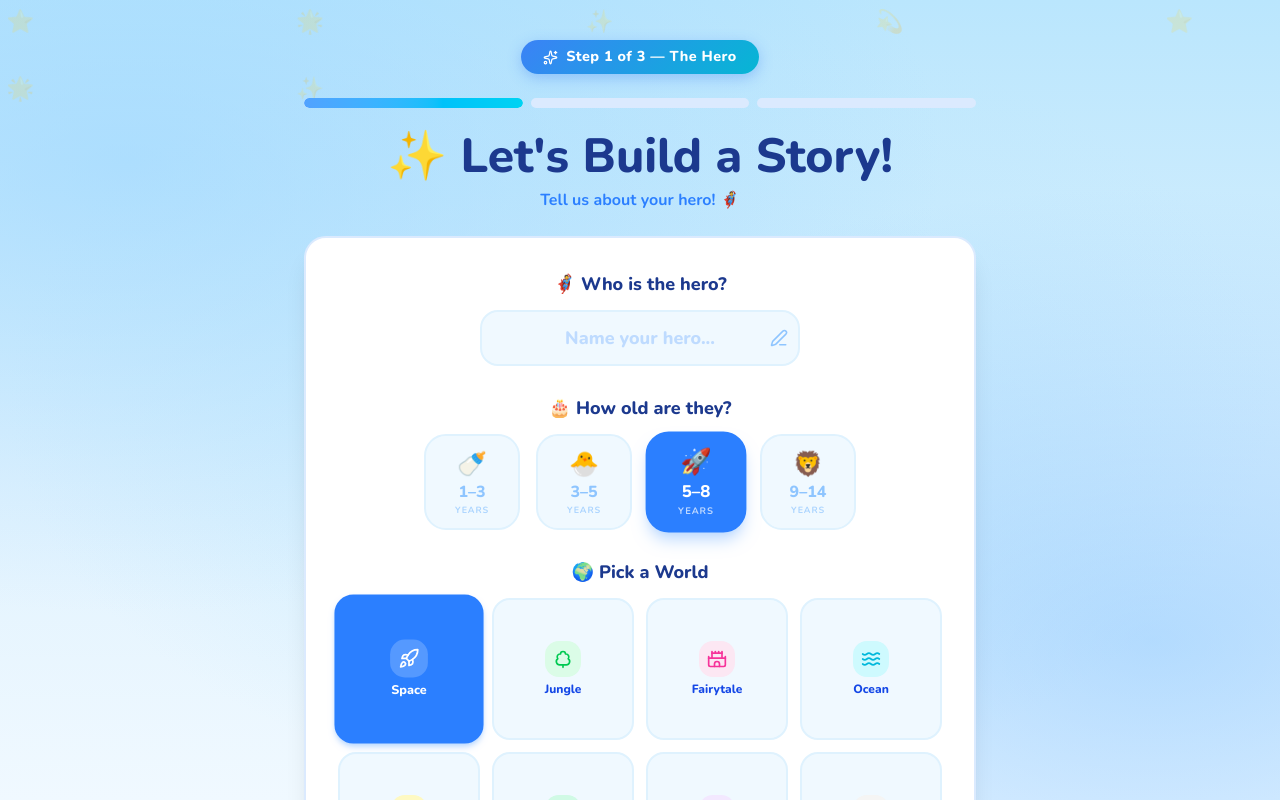
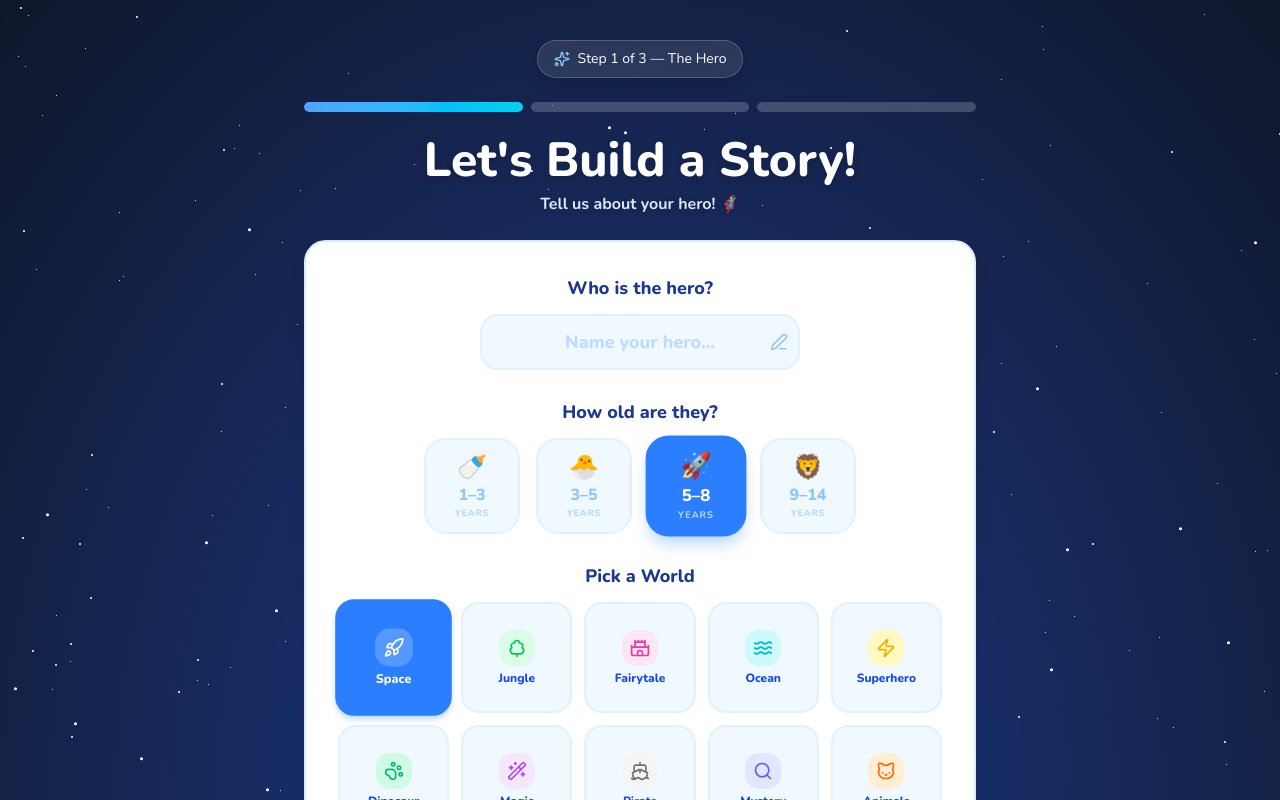
Before and after one commit to AnmolBahuguna/storytelling-ui, a React (Vite) app: page /create-story in a window 1280 px wide. Shown: the top 800 px of the page. Built offline with nearby package versions, Linux system fonts and the light colour scheme; no server answers.

Commit message:
added try now button to the landing page

```diff
--- a/src/components/landing/heroSection.jsx
+++ b/src/components/landing/heroSection.jsx
@@ -1,11 +1,12 @@
 import React from "react";
 import { motion } from "framer-motion";
-import { LANDING_THEME } from "../../constants/theme-landing";
+import { Link } from "react-router-dom";
+import { LANDING_THEME } from "../../constants/theme-landing.js";
 
 const HeroSection = () => {
   return (
     <section
-      className={`${LANDING_THEME.colors.background.transparent} pt-32 pb-20 md:pt-40 md:pb-28 overflow-hidden text-center relative ${LANDING_THEME.typography.family.main}`}
+      className={`${LANDING_THEME.colors.background.transparent} pt-32 pb-10 md:pt-40 md:pb-14 overflow-hidden text-center relative ${LANDING_THEME.typography.family.main}`}
     >
       <div className="max-w-4xl mx-auto px-6 relative z-10 flex flex-col items-center">
         {/* Top Badge from Theme */}
@@ -43,6 +44,20 @@ const HeroSection = () => {
           Create magical, personalized stories for your children in seconds
           using the power of AI. Designed to spark wonder and safe learning.
         </motion.p>
+
+        {/* Try Now Call-to-Action */}
+        <motion.div
+          initial={{ opacity: 0, y: 20 }}
+          animate={{ opacity: 1, y: 0 }}
+          transition={{ duration: 0.6, delay: 0.3 }}
+        >
+          <Link
+            to="/create-story"
+            className={`inline-block px-10 py-4 rounded-full text-lg shadow-lg hover:shadow-xl hover:-translate-y-1 transition-all duration-300 ${LANDING_THEME.typography.weight.bold} ${LANDING_THEME.components.button.primary}`}
+          >
+            Try Now
+          </Link>
+        </motion.div>
       </div>
     </section>
   );
--- a/src/components/landing/pricing.jsx
+++ b/src/components/landing/pricing.jsx
@@ -38,6 +38,7 @@ export function PricingSection() {
 
   return (
     <section
+      id="pricing"
       className={`py-24 ${LANDING_THEME.colors.background.transparent} relative z-10`}
     >
       <div className="max-w-7xl mx-auto px-4 sm:px-6 lg:px-8">
--- a/src/components/landing/whyChooseUs.jsx
+++ b/src/components/landing/whyChooseUs.jsx
@@ -32,6 +32,7 @@ export function WhyChooseUs() {
 
   return (
     <section
+      id="features"
       className={`py-20 ${LANDING_THEME.colors.background.transparent} relative z-10`}
     >
       <div className="max-w-7xl mx-auto px-4 sm:px-6 lg:px-8">
--- a/src/components/story/CreateStorySection.jsx
+++ b/src/components/story/CreateStorySection.jsx
@@ -17,7 +17,7 @@ import {
   Hourglass,
   Snowflake,
   Ghost,
-  Car
+  Car,
 } from "lucide-react";
 import { COLORS, FONTS } from "../../constants/theme";
 
@@ -32,22 +32,126 @@ const CreateStorySection = ({ formData, updateFormData }) => {
 
   // Expanded to 16 total themes
   const themes = [
-    { id: "space", label: "Space", icon: <Rocket size={20} />, emoji: "🚀", bg: "bg-blue-100", accent: "text-blue-500" },
-    { id: "forest", label: "Jungle", icon: <TreeDeciduous size={20} />, emoji: "🌿", bg: "bg-green-100", accent: "text-green-500" },
-    { id: "castle", label: "Fairytale", icon: <Castle size={20} />, emoji: "🏰", bg: "bg-pink-100", accent: "text-pink-500" },
-    { id: "ocean", label: "Ocean", icon: <Waves size={20} />, emoji: "🌊", bg: "bg-cyan-100", accent: "text-cyan-500" },
-    { id: "superhero", label: "Superhero", icon: <Zap size={20} />, emoji: "⚡", bg: "bg-yellow-100", accent: "text-yellow-500" },
-    { id: "dinosaur", label: "Dinosaur", icon: <PawPrint size={20} />, emoji: "🦖", bg: "bg-emerald-100", accent: "text-emerald-500" },
-    { id: "magic", label: "Magic", icon: <Wand2 size={20} />, emoji: "✨", bg: "bg-purple-100", accent: "text-purple-500" },
-    { id: "pirate", label: "Pirate", icon: <Ship size={20} />, emoji: "🏴‍☠️", bg: "bg-stone-100", accent: "text-stone-500" },
-    { id: "mystery", label: "Mystery", icon: <Search size={20} />, emoji: "🕵️", bg: "bg-indigo-100", accent: "text-indigo-500" },
-    { id: "animal", label: "Animals", icon: <Cat size={20} />, emoji: "🐾", bg: "bg-orange-100", accent: "text-orange-500" },
-    { id: "robot", label: "Robots", icon: <Bot size={20} />, emoji: "🤖", bg: "bg-slate-100", accent: "text-slate-500" },
-    { id: "sports", label: "Sports", icon: <Trophy size={20} />, emoji: "🏆", bg: "bg-red-100", accent: "text-red-500" },
-    { id: "history", label: "History", icon: <Hourglass size={20} />, emoji: "⏳", bg: "bg-amber-100", accent: "text-amber-700" },
-    { id: "winter", label: "Winter", icon: <Snowflake size={20} />, emoji: "❄️", bg: "bg-sky-100", accent: "text-sky-500" },
-    { id: "spooky", label: "Spooky", icon: <Ghost size={20} />, emoji: "👻", bg: "bg-fuchsia-100", accent: "text-fuchsia-500" },
-    { id: "racing", label: "Racing", icon: <Car size={20} />, emoji: "🏎️", bg: "bg-rose-100", accent: "text-rose-500" },
+    {
+      id: "space",
+      label: "Space",
+      icon: <Rocket size={20} />,
+      emoji: "🚀",
+      bg: "bg-blue-100",
+      accent: "text-blue-500",
+    },
+    {
+      id: "forest",
+      label: "Jungle",
+      icon: <TreeDeciduous size={20} />,
+      emoji: "🌿",
+      bg: "bg-green-100",
+      accent: "text-green-500",
+    },
+    {
+      id: "castle",
+      label: "Fairytale",
+      icon: <Castle size={20} />,
+      emoji: "🏰",
+      bg: "bg-pink-100",
+      accent: "text-pink-500",
+    },
+    {
+      id: "ocean",
+      label: "Ocean",
+      icon: <Waves size={20} />,
+      emoji: "🌊",
+      bg: "bg-cyan-100",
+      accent: "text-cyan-500",
+    },
+    {
+      id: "superhero",
+      label: "Superhero",
+      icon: <Zap size={20} />,
+      emoji: "⚡",
+      bg: "bg-yellow-100",
+      accent: "text-yellow-500",
+    },
+    {
+      id: "dinosaur",
+      label: "Dinosaur",
+      icon: <PawPrint size={20} />,
+      emoji: "🦖",
+      bg: "bg-emerald-100",
+      accent: "text-emerald-500",
+    },
+    {
+      id: "magic",
+      label: "Magic",
+      icon: <Wand2 size={20} />,
+      emoji: "✨",
+      bg: "bg-purple-100",
+      accent: "text-purple-500",
+    },
+    {
+      id: "pirate",
+      label: "Pirate",
+      icon: <Ship size={20} />,
+      emoji: "🏴‍☠️",
+      bg: "bg-stone-100",
+      accent: "text-stone-500",
+    },
+    {
+      id: "mystery",
+      label: "Mystery",
+      icon: <Search size={20} />,
+      emoji: "🕵️",
+      bg: "bg-indigo-100",
+      accent: "text-indigo-500",
+    },
+    {
+      id: "animal",
+      label: "Animals",
+      icon: <Cat size={20} />,
+      emoji: "🐾",
+      bg: "bg-orange-100",
+      accent: "text-orange-500",
+    },
+    {
+      id: "robot",
+      label: "Robots",
+      icon: <Bot size={20} />,
+      emoji: "🤖",
+      bg: "bg-slate-100",
+      accent: "text-slate-500",
+    },
+    {
+      id: "sports",
+      label: "Sports",
+      icon: <Trophy size={20} />,
+      emoji: "🏆",
+      bg: "bg-red-100",
+      accent: "text-red-500",
+    },
+    {
+      id: "history",
+      label: "History",
+      icon: <Hourglass size={20} />,
+      emoji: "⏳",
+      bg: "bg-amber-100",
+      accent: "text-amber-700",
+    },
+    {
+      id: "winter",
+      label: "Winter",
+      icon: <Snowflake size={20} />,
+      emoji: "❄️",
+      bg: "bg-sky-100",
+      accent: "text-sky-500",
+    },
+    {
+      id: "spooky",
+      label: "Spooky",
+      icon: <Ghost size={20} />,
+      emoji: "👻",
+      bg: "bg-fuchsia-100",
+      accent: "text-fuchsia-500",
+    },
   ];
 
   return (
@@ -60,8 +164,10 @@ const CreateStorySection = ({ formData, updateFormData }) => {
     >
       {/* Hero Name */}
       <div className="text-center">
-        <label className={`block text-lg ${FONTS.heading} ${COLORS.text.main} mb-3`}>
-          🦸 Who is the hero?
+        <label
+          className={`block text-lg ${FONTS.heading} ${COLORS.text.main} mb-3`}
+        >
+          Who is the hero?
         </label>
         <div className="relative max-w-xs mx-auto">
           <input
@@ -71,14 +177,19 @@ const CreateStorySection = ({ formData, updateFormData }) => {
             className="w-full bg-sky-50 hover:bg-sky-100 focus:bg-white text-center text-lg font-extrabold py-3 px-4 rounded-2xl outline-none border-2 border-sky-100 focus:border-blue-400 transition-all placeholder-blue-200 text-blue-900"
             placeholder="Name your hero..."
           />
-          <PenLine className="absolute right-3 top-1/2 -translate-y-1/2 text-blue-300 pointer-events-none" size={18} />
+          <PenLine
+            className="absolute right-3 top-1/2 -translate-y-1/2 text-blue-300 pointer-events-none"
+            size={18}
+          />
         </div>
       </div>
 
       {/* Age Selection */}
       <div className="text-center">
-        <label className={`block text-lg ${FONTS.heading} ${COLORS.text.main} mb-3`}>
-          🎂 How old are they?
+        <label
+          className={`block text-lg ${FONTS.heading} ${COLORS.text.main} mb-3`}
+        >
+          How old are they?
         </label>
         {/* Added flex-wrap in case screen is small */}
         <div className="flex flex-wrap justify-center gap-4">
@@ -94,8 +205,12 @@ const CreateStorySection = ({ formData, updateFormData }) => {
               }`}
             >
               <span className="text-2xl">{group.emoji}</span>
-              <span className="text-base font-extrabold leading-none">{group.label}</span>
-              <span className="text-[9px] font-bold tracking-widest uppercase opacity-70">{group.sub}</span>
+              <span className="text-base font-extrabold leading-none">
+                {group.label}
+              </span>
+              <span className="text-[9px] font-bold tracking-widest uppercase opacity-70">
+                {group.sub}
+              </span>
             </motion.button>
           ))}
         </div>
@@ -103,11 +218,13 @@ const CreateStorySection = ({ formData, updateFormData }) => {
 
       {/* Theme Selection */}
       <div className="text-center">
-        <label className={`block text-lg ${FONTS.heading} ${COLORS.text.main} mb-3`}>
-          🌍 Pick a World
+        <label
+          className={`block text-lg ${FONTS.heading} ${COLORS.text.main} mb-3`}
+        >
+          Pick a World
         </label>
         {/* Updated grid to be responsive and wider to accommodate 16 options */}
-        <div className="grid grid-cols-2 sm:grid-cols-3 md:grid-cols-4 gap-3 max-w-2xl mx-auto">
+        <div className="grid grid-cols-2 sm:grid-cols-3 md:grid-cols-5 gap-3 max-w-2xl mx-auto">
           {themes.map((theme) => (
             <motion.button
               key={theme.id}
@@ -119,10 +236,14 @@ const CreateStorySection = ({ formData, updateFormData }) => {
                   : "bg-sky-50 border-sky-100 hover:border-blue-200"
               }`}
             >
-              <div className={`p-2 rounded-xl ${formData.theme === theme.id ? "bg-white/20 text-white" : `${theme.bg} ${theme.accent}`}`}>
+              <div
+                className={`p-2 rounded-xl ${formData.theme === theme.id ? "bg-white/20 text-white" : `${theme.bg} ${theme.accent}`}`}
+              >
                 {theme.icon}
               </div>
-              <span className={`text-xs font-extrabold ${formData.theme === theme.id ? "text-white" : "text-blue-700"}`}>
+              <span
+                className={`text-xs font-extrabold ${formData.theme === theme.id ? "text-white" : "text-blue-700"}`}
+              >
                 {theme.label}
               </span>
             </motion.button>
--- a/src/components/story/FinalTouchesSection.jsx
+++ b/src/components/story/FinalTouchesSection.jsx
@@ -6,13 +6,16 @@ import { COLORS, FONTS } from "../../constants/theme";
 const FinalTouchesSection = ({ formData, updateFormData }) => {
   const languages = [
     { id: "English", flag: "🇬🇧" },
-    { id: "Hindi",   flag: "🇮🇳" },
+    { id: "Hindi", flag: "🇮🇳" },
     { id: "Spanish", flag: "🇪🇸" },
-    { id: "French",  flag: "🇫🇷" },
+    { id: "French", flag: "🇫🇷" },
   ];
 
   const themeEmojis = {
-    space: "🚀", forest: "🌿", castle: "🏰", ocean: "🌊",
+    space: "🚀",
+    forest: "🌿",
+    castle: "🏰",
+    ocean: "🌊",
   };
 
   return (
@@ -25,7 +28,9 @@ const FinalTouchesSection = ({ formData, updateFormData }) => {
     >
       {/* Language Selection */}
       <div className="text-center">
-        <label className={`block text-lg ${FONTS.heading} ${COLORS.text.main} mb-3`}>
+        <label
+          className={`block text-lg ${FONTS.heading} ${COLORS.text.main} mb-3`}
+        >
           🌐 Choose Language
         </label>
         <div className="grid grid-cols-2 gap-3 max-w-xs mx-auto">
@@ -42,7 +47,9 @@ const FinalTouchesSection = ({ formData, updateFormData }) => {
             >
               <div className="flex items-center gap-2">
                 <span className="text-xl">{lang.flag}</span>
-                <span className={`font-extrabold text-sm ${formData.language === lang.id ? "text-white" : "text-blue-700"}`}>
+                <span
+                  className={`font-extrabold text-sm ${formData.language === lang.id ? "text-white" : "text-blue-700"}`}
+                >
                   {lang.id}
                 </span>
               </div>
@@ -63,11 +70,18 @@ const FinalTouchesSection = ({ formData, updateFormData }) => {
         </span>
         <p className="text-blue-900 font-bold text-base leading-relaxed">
           A{" "}
-          <span className="text-blue-600 font-extrabold">{formData.duration}</span>{" "}
+          <span className="text-blue-600 font-extrabold">
+            {formData.duration}
+          </span>{" "}
           {themeEmojis[formData.theme] || "✨"} story about{" "}
-          <span className="text-blue-600 font-extrabold">{formData.heroName || "your hero"}</span>{" "}
+          <span className="text-blue-600 font-extrabold">
+            {formData.heroName || "your hero"}
+          </span>{" "}
           ({formData.ageGroup} yrs) exploring{" "}
-          <span className="text-blue-600 font-extrabold capitalize">{formData.theme}</span>!
+          <span className="text-blue-600 font-extrabold capitalize">
+            {formData.theme}
+          </span>
+          !
         </p>
         {formData.locationName && (
           <p className="text-blue-400 font-bold text-sm mt-1">
@@ -75,13 +89,6 @@ const FinalTouchesSection = ({ formData, updateFormData }) => {
           </p>
         )}
       </div>
-
-      {/* Fun ready message */}
-      <div className="text-center">
-        <p className="text-blue-400 font-extrabold text-sm animate-pulse">
-          ✨ Ready to create some magic? Hit the button below! ✨
-        </p>
-      </div>
     </motion.div>
   );
 };
--- a/src/pages/CreateStory.jsx
+++ b/src/pages/CreateStory.jsx
@@ -6,6 +6,7 @@ import CustomizeExperienceSection from "../components/story/CreateCustomizeExper
 import FinalTouchesSection from "../components/story/FinalTouchesSection";
 import { ArrowRight, Wand2, Stars } from "lucide-react";
 import { COLORS, STYLES, FONTS } from "../constants/theme";
+import { StarsBackground } from "../components/animate-ui/components/backgrounds/stars.jsx";
 
 // Get Server URL
 const SERVER_URL =
@@ -92,16 +93,23 @@ const CreateStory = () => {
 
   return (
     <div
-      className={`min-h-screen ${FONTS.main} ${COLORS.text.main} flex flex-col items-center py-10 px-4`}
+      className={`relative min-h-screen bg-gradient-to-b from-blue-900 to-blue-950 ${FONTS.main} flex flex-col items-center py-10 px-4`}
     >
+      {/* Background Layer Container - Fixed so it covers scrolling */}
+      <div className="fixed inset-0 z-0 pointer-events-none">
+        <StarsBackground />
+      </div>
+
+      {/* Main Content Layer */}
+      <div className="relative z-10 w-full flex flex-col items-center">
         {/* Header badge */}
         <motion.div
           initial={{ y: -20, opacity: 0 }}
           animate={{ y: 0, opacity: 1 }}
           className="mb-6"
         >
-        <div className="step-pill flex items-center gap-2">
-          <Stars size={15} />
+          <div className="flex items-center gap-2 bg-white/10 backdrop-blur-md text-white border border-white/20 px-4 py-2 rounded-full shadow-lg text-sm font-medium">
+            <Stars size={16} className="text-blue-300" />
             Step {activeSection} of 3 — {stepLabels[activeSection - 1]}
           </div>
         </motion.div>
@@ -112,7 +120,7 @@ const CreateStory = () => {
             {[1, 2, 3].map((step) => (
               <div
                 key={step}
-              className="flex-1 h-2.5 rounded-full overflow-hidden bg-blue-100"
+                className="flex-1 h-2.5 rounded-full overflow-hidden bg-white/20 backdrop-blur-sm"
               >
                 <motion.div
                   className="h-full rounded-full bg-gradient-to-r from-blue-400 to-cyan-400"
@@ -133,14 +141,15 @@ const CreateStory = () => {
           className="text-center mb-6"
         >
           <h1
-          className={`text-4xl md:text-5xl ${FONTS.heading} ${COLORS.text.main} mb-2`}
+            className={`text-4xl md:text-5xl ${FONTS.heading} text-white mb-2 drop-shadow-md`}
           >
-          ✨ Let's Build a Story!
+            Let's Build a Story!
           </h1>
-        <p className={`${COLORS.text.sub} font-bold text-base`}>
+          <p className={`text-blue-100 font-bold text-base drop-shadow-sm`}>
             {activeSection === 1 && "Tell us about your hero! 🦸"}
             {activeSection === 2 && "Where does the adventure take place? 🗺️"}
-          {activeSection === 3 && "Almost ready! Pick the finishing touches 🎉"}
+            {activeSection === 3 &&
+              "Almost ready! Pick the finishing touches 🎉"}
           </p>
         </motion.div>
 
@@ -149,7 +158,7 @@ const CreateStory = () => {
           initial={{ opacity: 0, scale: 0.97 }}
           animate={{ opacity: 1, scale: 1 }}
           transition={{ delay: 0.15 }}
-        className={`w-full max-w-2xl bg-white ${STYLES.card}`}
+          className={`w-full max-w-2xl bg-white ${STYLES.card} shadow-2xl relative`}
         >
           <AnimatePresence mode="wait">
             {activeSection === 1 && (
@@ -179,7 +188,10 @@ const CreateStory = () => {
         {/* Navigation Buttons */}
         <div className="mt-8 flex gap-4 w-full max-w-2xl justify-end">
           {activeSection > 1 && (
-          <button onClick={handleBack} className={STYLES.button.secondary}>
+            <button
+              onClick={handleBack}
+              className="px-6 py-3 rounded-xl font-bold transition-all bg-white/10 text-white hover:bg-white/20 border border-white/20 backdrop-blur-sm"
+            >
               ← Back
             </button>
           )}
@@ -187,7 +199,7 @@ const CreateStory = () => {
           {activeSection < 3 ? (
             <button
               onClick={handleNext}
-            className={`${COLORS.primary.DEFAULT} ${COLORS.primary.hover} ${STYLES.button.primary}`}
+              className={`flex items-center gap-2 ${COLORS.primary.DEFAULT} ${COLORS.primary.hover} ${STYLES.button.primary} shadow-xl hover:shadow-blue-500/30 border-0`}
             >
               Next Step <ArrowRight size={20} />
             </button>
@@ -195,7 +207,7 @@ const CreateStory = () => {
             <button
               onClick={handleSubmit}
               disabled={loading}
-            className={`${COLORS.primary.DEFAULT} ${COLORS.primary.hover} ${STYLES.button.primary} disabled:opacity-60 disabled:cursor-not-allowed`}
+              className={`flex items-center gap-2 ${COLORS.primary.DEFAULT} ${COLORS.primary.hover} ${STYLES.button.primary} shadow-xl hover:shadow-blue-500/30 border-0 disabled:opacity-60 disabled:cursor-not-allowed`}
             >
               {loading ? (
                 <>
@@ -203,13 +215,14 @@ const CreateStory = () => {
                 </>
               ) : (
                 <>
-                <Wand2 /> Create Story! 🌟
+                  <Wand2 /> Create Story
                 </>
               )}
             </button>
           )}
         </div>
       </div>
+    </div>
   );
 };
 
```
Also changed, not shown: src/components/story/CreateCustomizeExperienceSection.jsx (+32 -13 lines). Lines whose indentation alone changed are shown as unchanged.
